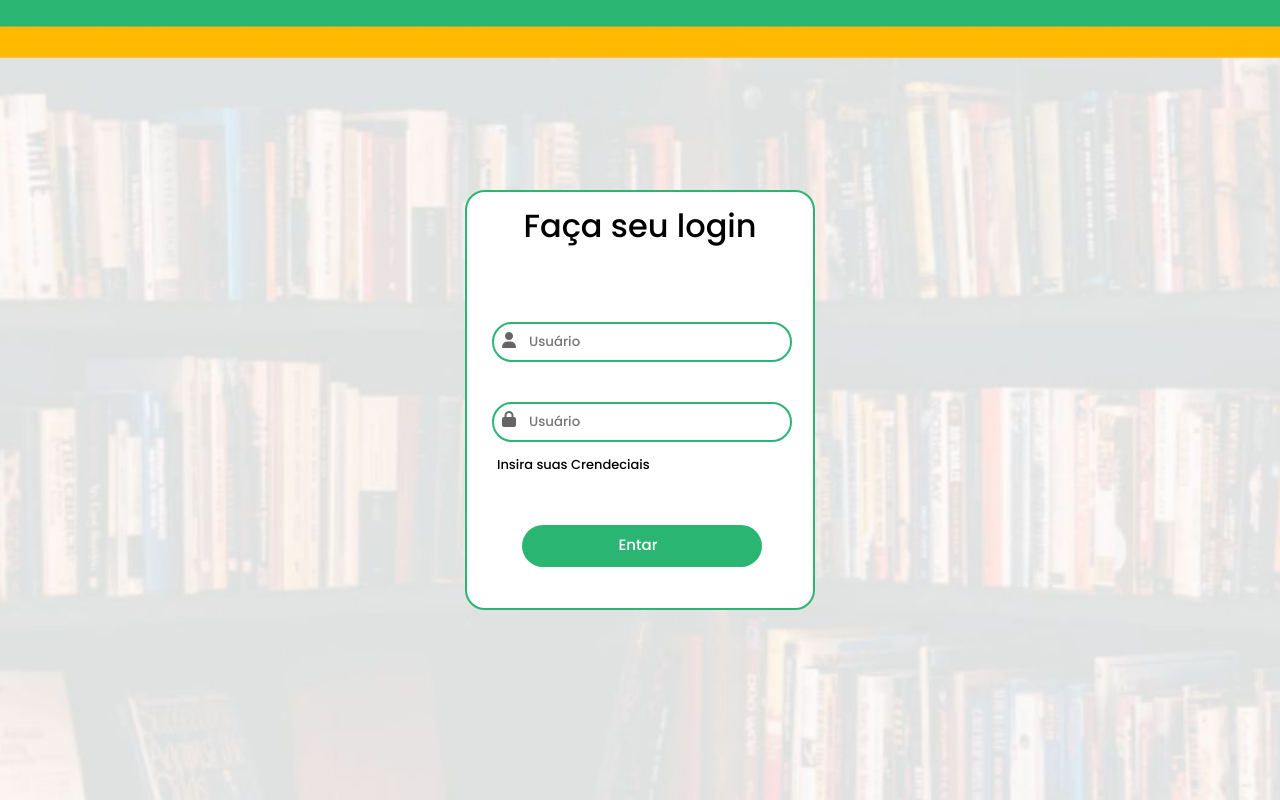
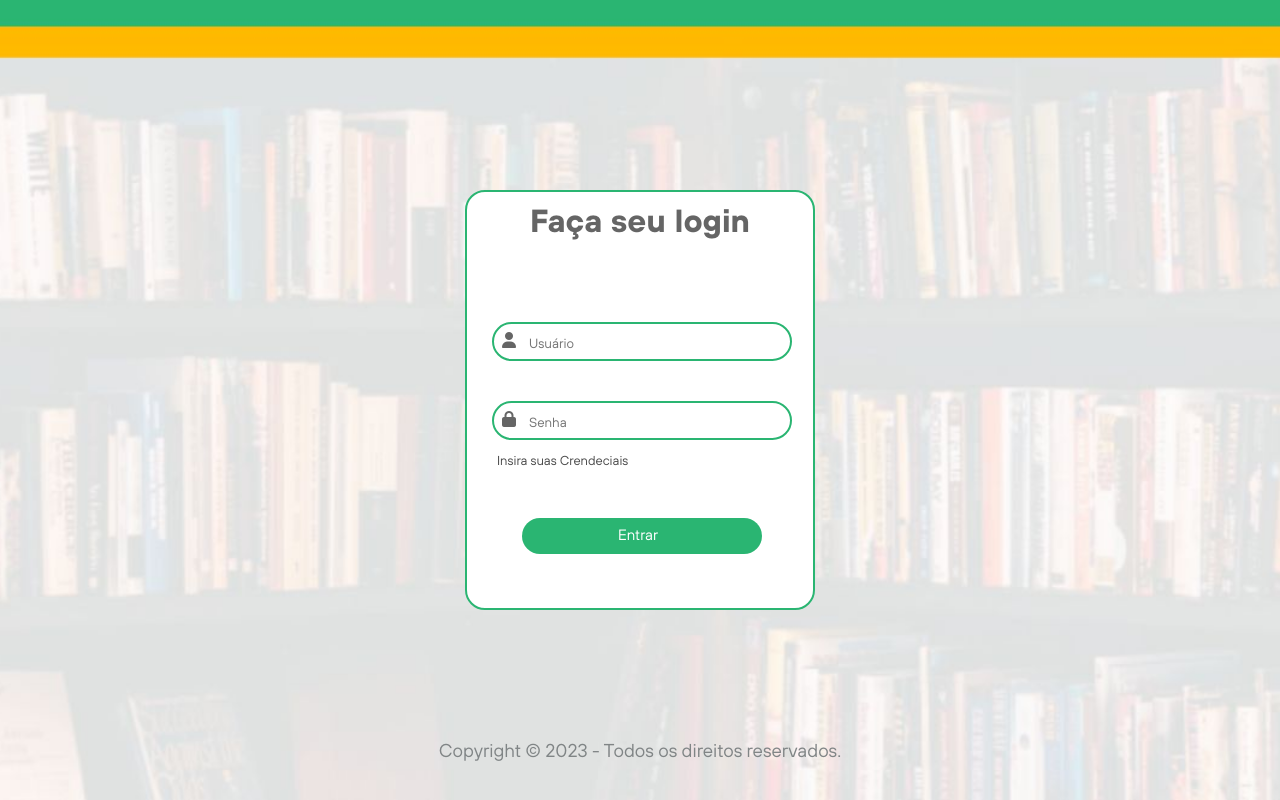
Before and after one commit to kaykeeb3/SIBI_V1, a PHP site: page /hindex.html in a window 1280 px wide. Run offline with PHP 8.4, Linux system fonts and the light colour scheme; some libraries are stand-ins or nearby versions.

Commit message:
5 commit

```diff
--- a/Login/css/style.css
+++ b/Login/css/style.css
@@ -1,14 +1,29 @@
+@font-face {
+  font-family: TT-Hoves;
+  src: url("../fonts/tt-hoves-regular.otf");
+}
+
+@font-face {
+  font-family: TT-Hoves-Bold;
+  src: url("../fonts/tt-hoves-bold.otf");
+}
+
+@font-face {
+  font-family: TT-Interfaces-Bold;
+  src: url("../fonts/tt-interfaces-bold.ttf");
+}
+
 * {
   padding: 0;
   margin: 0;
   box-sizing: border-box;
-  font-family: 'poppins';
+  font-family: TT-Hoves;
 }
 
 body {
   width: 100vw;
   height: 100vh;
-  background: url(img/background1.jpg);
+  background: url(../img/background1.jpg);
   background-position: center;
   background-size: cover;
   display: flex;
@@ -41,14 +56,16 @@ form {
 }
 
 h1 {
+  font-family: TT-Hoves-Bold;
   font-weight: 500;
+  opacity: 60%;
 }
 
 input[type="text"], input[type="password"] {
   border: none;
   margin-top: 40px;
   border-radius: 60px;
-  padding: 8px 0 8px 35px;
+  padding: 11px 0 8px 35px;
   outline: none;
   width: 100%;
   border: 2px solid #2AB572;
@@ -63,9 +80,17 @@ button[type="submit"] {
   border: none;
   outline: none;
   padding: 8px 23px 11px 15px;
+  font-family: TT-Hoves;
   font-size: 15px;
   margin-top: 40px;
   cursor: pointer;
+}
+
+button > a {
+  text-decoration: none;
+  color: #000;
+  opacity: 60%;
+  font-family: TT-Hoves;
 }
 
 button:hover {
@@ -80,6 +105,8 @@ left: 25px;
 margin: 13px 5px 10px;
 width: 80%;
 font-size: 13px;
+font-weight: 100;
+opacity: 70%;
 }
 
 #singnin {
@@ -101,3 +128,14 @@ top: 40px;
 .iPassword {
 top: 119px;
 }
+
+.reseved {
+  position: absolute;
+  margin-top: 700px;
+}
+
+.reseved > h3 {
+ font-weight: 500;
+ color: #808586;
+ font-family: TT-Hoves;
+}
--- a/Login/hindex.html
+++ b/Login/hindex.html
@@ -6,9 +6,6 @@
   <meta name="viewport" content="width=device-width, initial-scale=1.0">
   <title>Login</title>
   <link rel="stylesheet" href="css/style.css">
-  <link rel="preconnect" href="https://fonts.googleapis.com">
-  <link rel="preconnect" href="https://fonts.gstatic.com" crossorigin>
-  <link href="https://fonts.googleapis.com/css2?family=Poppins:ital,wght@0,100;0,500;0,700;1,300&display=swap" rel="stylesheet">
   <script src="https://kit.fontawesome.com/cf6fa412bd.js" crossorigin="anonymous"></script>
 </head>
 <body>
@@ -17,14 +14,19 @@
     <form id="singnin">
       <input type="text" placeholder="Usuário" required />
       <i class="fas fa-user iUser"></i>
-      <input type="password" placeholder="Usuário" required />
+      <input type="password" placeholder="Senha" required />
       <i class="fas fa-lock iPassword"></i>
       <div class="divCheck">
         <span>Insira suas Crendeciais</span>
       </div>
-      <button type="submit">Entar</button>
+
+      <button type="submit">Entrar</button>
     </form>
   </div>
 
+
+  <div class="reseved">
+    <h3>Copyright © 2023 - Todos os direitos reservados.</h3>
+  </div>
 </body>
 </html>
```
Also changed, not shown: Home/css/style.css (+19 -9 lines), Home/fonts/tt-hoves-bold.otf (added), Home/fonts/tt-hoves-regular.otf (added), Home/fonts/tt-interfaces-bold.ttf (added), Login/fonts/tt-hoves-bold.otf (added), Login/fonts/tt-hoves-regular.otf (added), Login/fonts/tt-interfaces-bold.ttf (added).
